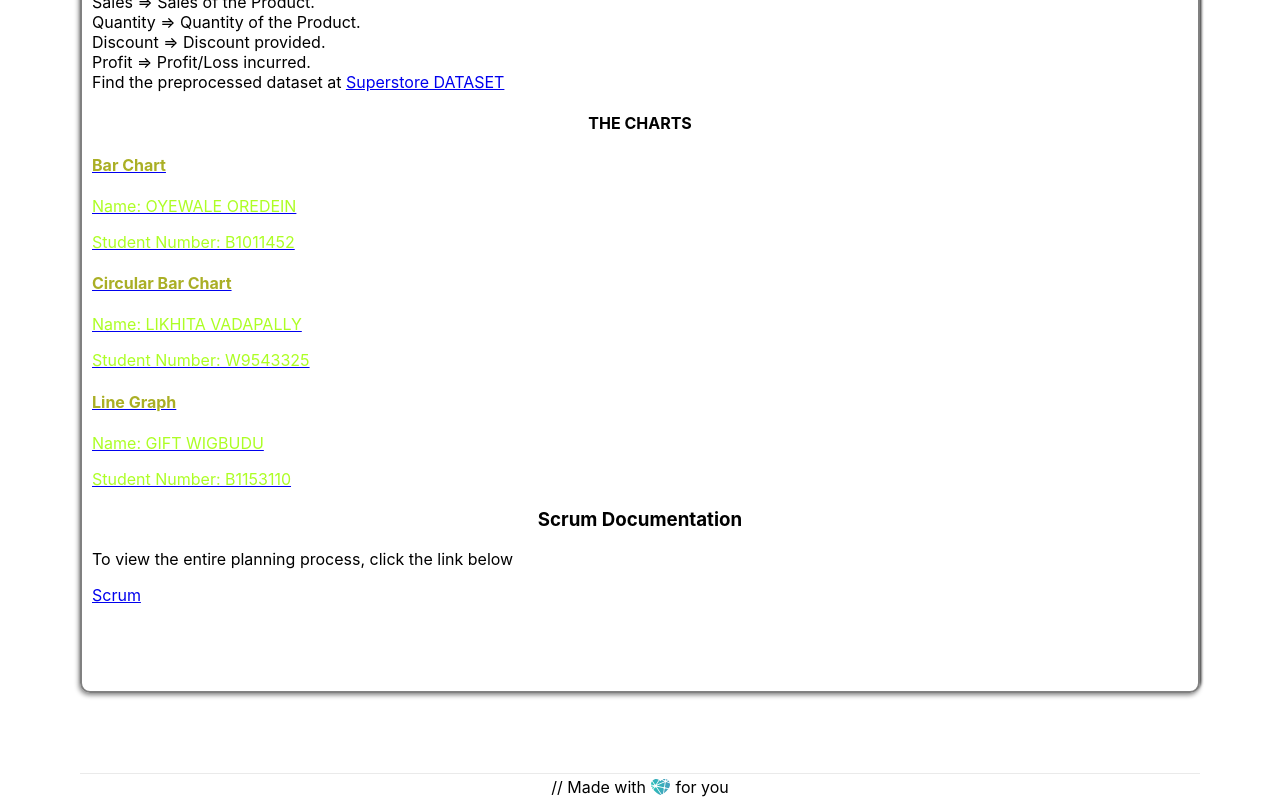
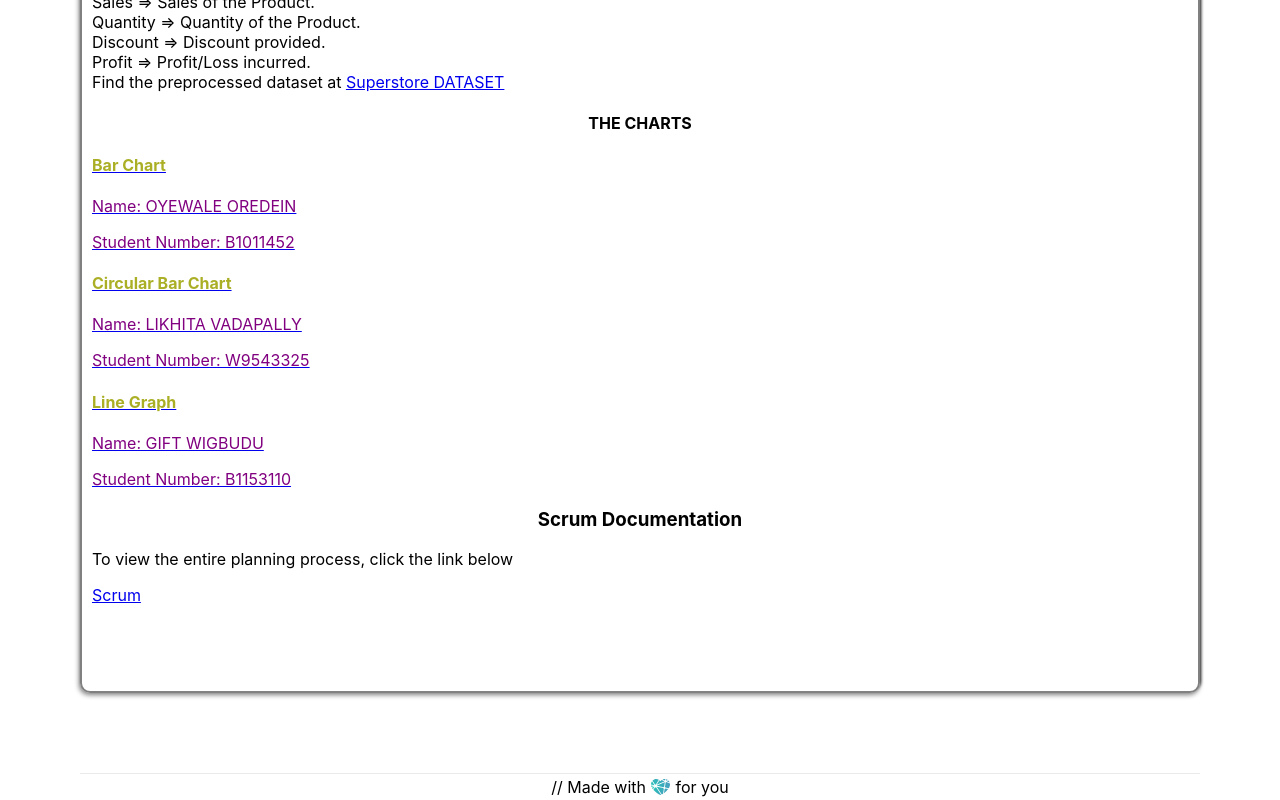
Before and after one commit to Sir-Newton/BBsTeams, a Next.js app in the folder BBsTeams/: page / in a window 1280 px wide. Shown: the part 905-1705 px from the top of the page. Built offline with nearby package versions, Linux system fonts and the light colour scheme.

Commit message:
Update globals.css

```diff
--- a/BBsTeams/styles/globals.css
+++ b/BBsTeams/styles/globals.css
@@ -65,8 +65,8 @@ padding: 10px;
 }
 
 .sky {
- color: -webkit-link;
+ color: rgb(105, 163, 178);
 }
 .chart-paragraph {
-  color: #adfe25;
+  color: rgb(128, 0, 128);
 }
```
